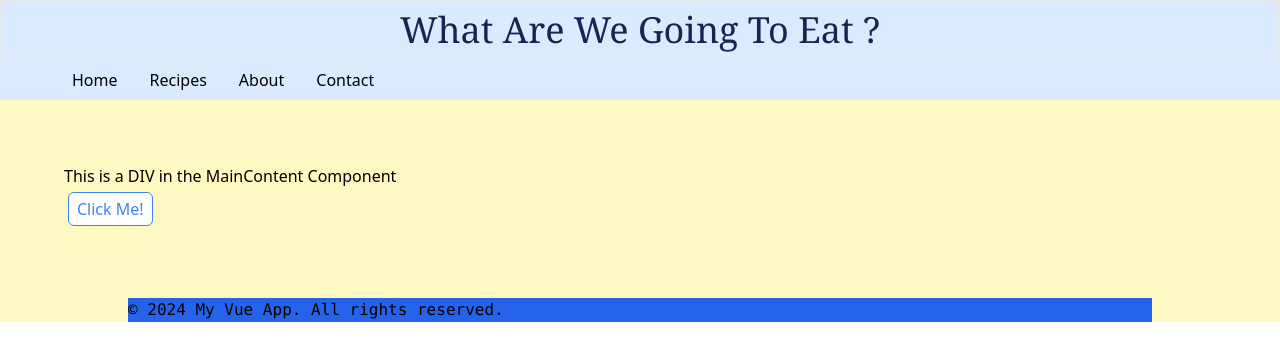
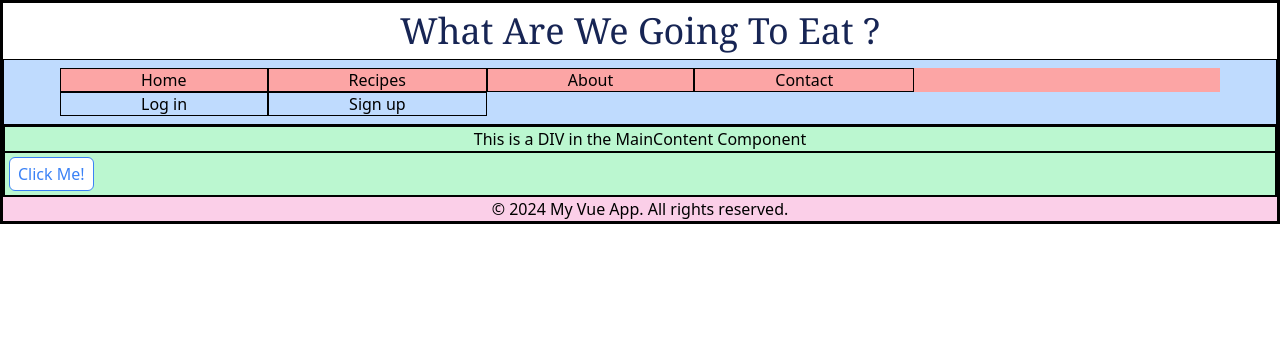
Before and after one commit to DobrinIvanov/wawgte-frontend, a Vue app: page /home in a window 1280 px wide. Shown: the top 360 px of the page. Built offline with nearby package versions, Linux system fonts and the light colour scheme.

Commit message:
practie/learning

```diff
--- a/package.json
+++ b/package.json
@@ -15,6 +15,7 @@
   "devDependencies": {
     "@vitejs/plugin-vue": "^5.0.4",
     "@vitejs/plugin-vue-jsx": "^3.1.0",
+    "autoprefixer": "^10.4.19",
     "postcss-import": "^16.1.0",
     "prettier": "^3.2.5",
     "prettier-plugin-tailwindcss": "^0.5.14",
--- a/postcss.config.js
+++ b/postcss.config.js
@@ -1,4 +1,5 @@
-module.exports = {
+
+export default {
     plugins: {
         'postcss-import': {},
         tailwindcss: {},
--- a/src/components/Footer.vue
+++ b/src/components/Footer.vue
@@ -1,8 +1,8 @@
 <!-- Footer.vue -->
 
 <template>
-    <footer class='h-1/4 w-4/5 mx-auto bg-blue-600'>
-      <p>&copy; 2024 My Vue App. All rights reserved.</p>
+    <footer class='text-center bg-pink-200'>
+     &copy; 2024 My Vue App. All rights reserved.
     </footer>
   </template>
 
--- a/src/components/Header.vue
+++ b/src/components/Header.vue
@@ -1,9 +1,7 @@
 <!-- Header.vue -->
 
 <template>
-  <div id="header" class='border-2 bg-blue-100 container mx-auto'>
     <h1 class='text-center'>What Are We Going To Eat ?</h1>
-  </div>
 </template>
 
 <script>
--- a/src/components/Main.vue
+++ b/src/components/Main.vue
@@ -1,7 +1,7 @@
 <!-- Main.vue -->
 
 <template>
-  <div class='mx-auto container bg-yellow-100'>
+  <div class='mx-auto container'>
     <Header />
     <Menu />
     <MainContent />
@@ -23,14 +23,7 @@ export default {
     Footer,
   },
   data() {
-    return {
-      menuItems: [
-        { text: 'Home', link: '#' },
-        { text: 'About', link: '#' },
-        { text: 'Services', link: '#' },
-        { text: 'Contact', link: '#' },
-      ]
-    };
+    return {};
   },
 };
 </script>
--- a/src/components/MainContent.vue
+++ b/src/components/MainContent.vue
@@ -1,11 +1,11 @@
 <!-- MainContent.vue -->
 
 <template>
-      <div class='h-4/6 border-2-black p-16'>
-        <div>
+      <div class='bg-green-200'>
+        <div class='text-center'>
           This is a DIV in the MainContent Component
         </div>
-        <div class='center container mx-auto'>
+        <div class='container'>
           <button>Click Me!</button>
         </div>
       </div>
--- a/src/components/Menu.vue
+++ b/src/components/Menu.vue
@@ -1,12 +1,14 @@
 <!-- Menu.vue -->
 
 <template>
-    <div class="bg-blue-100 px-14 py-2 container mx-auto">
-      <ul class='container mx-auto'>
-        <li v-for="(item, index) in menuItems" :key="index" class="px-4 mx-auto inline-flex border-black px-">
-          <a :href="item.link">{{ item.text }}</a>
-        </li>
-      </ul>
+    <div class="bg-blue-200 px-14 py-2 container mx-auto">
+      <nav class="bg-red-300">
+        <a class="px-20 border-black border" v-for="(item, index) in menuItems" :key="index" :href="item.link">{{ item.text }}</a>
+      </nav>
+      <nav>
+        <a class="px-20 border-black border">Log in</a>
+        <a class="px-20 border-black border">Sign up</a>
+      </nav>
     </div>
   </template>
 
@@ -28,3 +30,15 @@
   <style>
   /* Add CSS styles here */
   </style>
+
+
+
+//  <!-- <ul class='container mx-auto'>
+//   <li v-for="(item, index) in menuItems" :key="index" class="px-4 inline-flex border-black border-2">
+//     <a :href="item.link">{{ item.text }}</a>
+//   </li>
+// </ul>
+// <ul class='container mx-auto'>
+//   <li class='inline-flex'><button>Login</button></li>
+//   <li><button>Sign up</button></li>
+// </ul> -->
--- a/src/tw/base.css
+++ b/src/tw/base.css
@@ -3,3 +3,4 @@ p{ @apply font-mono my-1}
 button{ @apply border border-blue-500 text-blue-500 bg-white px-2 py-1 m-1 rounded-md }
 button:hover{ @apply text-white bg-blue-500 }
 button:active{ @apply ring-2 ring-blue-400 ring-offset-2 }
+div{ @apply border border-black}
```
Also changed, not shown: 1 other file (tests, documents, lock files or other folders).
